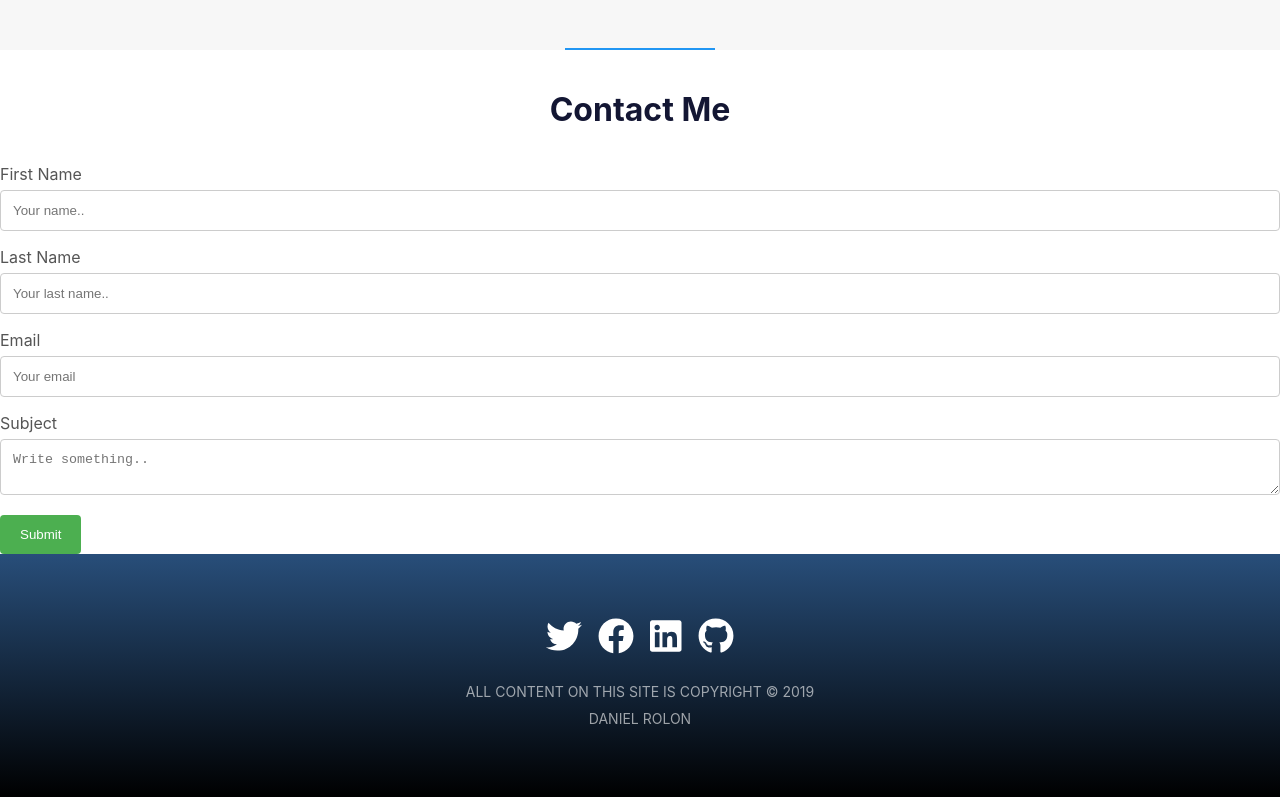
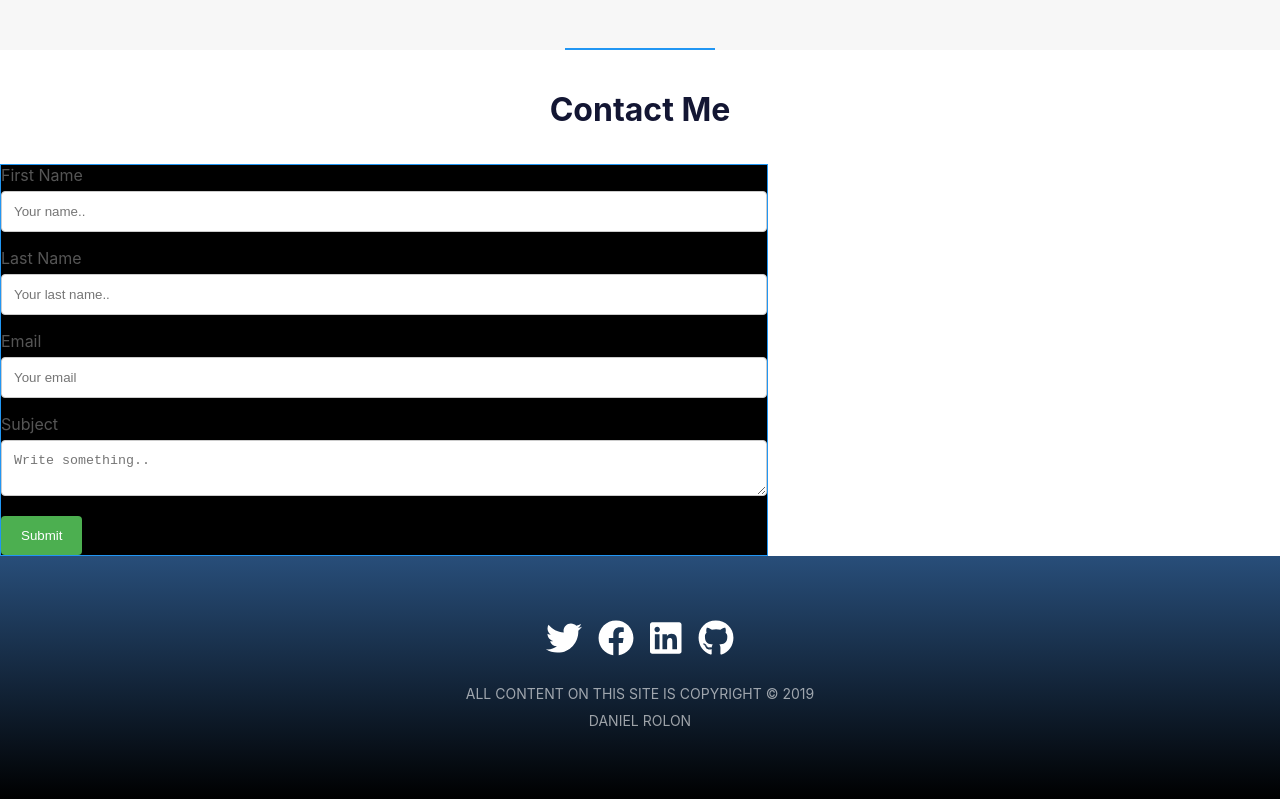
Before and after one commit to drolon1126/Portfolio, a React (Create React App) app: page / in a window 1280 px wide. Shown: the part 2262-3061 px from the top of the page. Built offline with nearby package versions, Linux system fonts and the light colour scheme.

Commit message:
fixing form styling

```diff
--- a/src/components/contact.js
+++ b/src/components/contact.js
@@ -5,7 +5,7 @@ const Contact = props => {
   return (
     <div id="contact">
       <h3 class="title">Contact Me</h3>
-      <div className='cform'>
+      <div className='cForm'>
       <form action="/action_page.php">
         <label>First Name</label>
         <input type="text" id="fname" name="firstname" placeholder="Your name.." />
```
